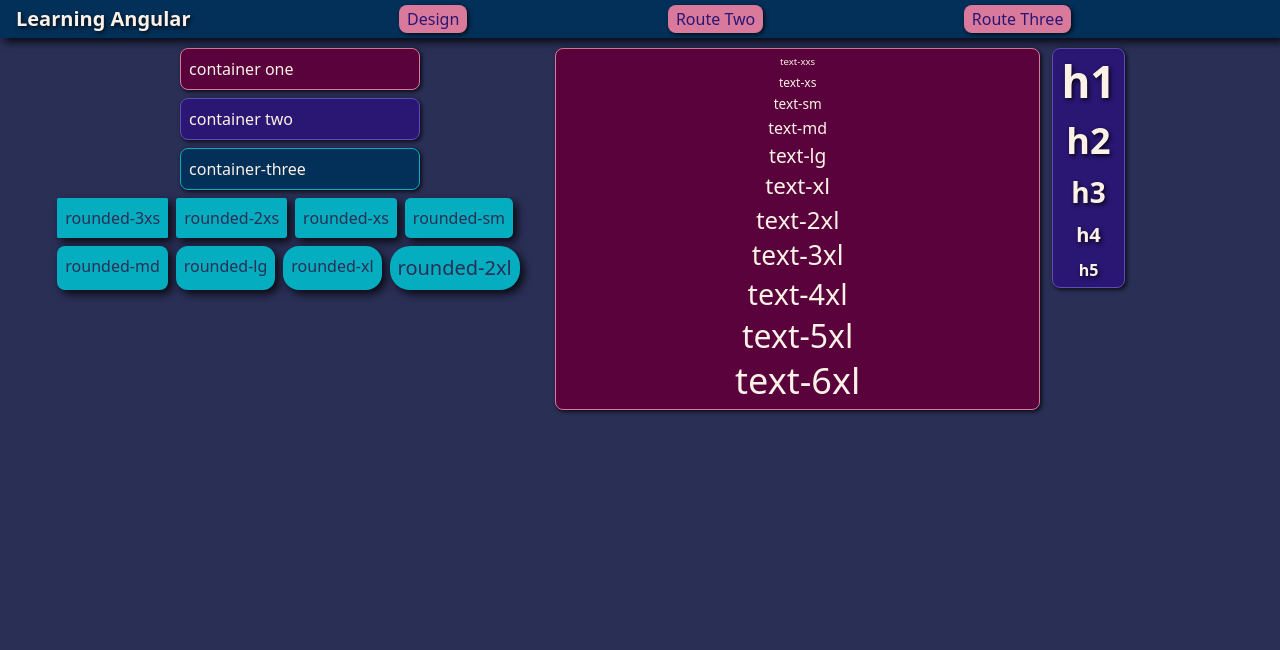
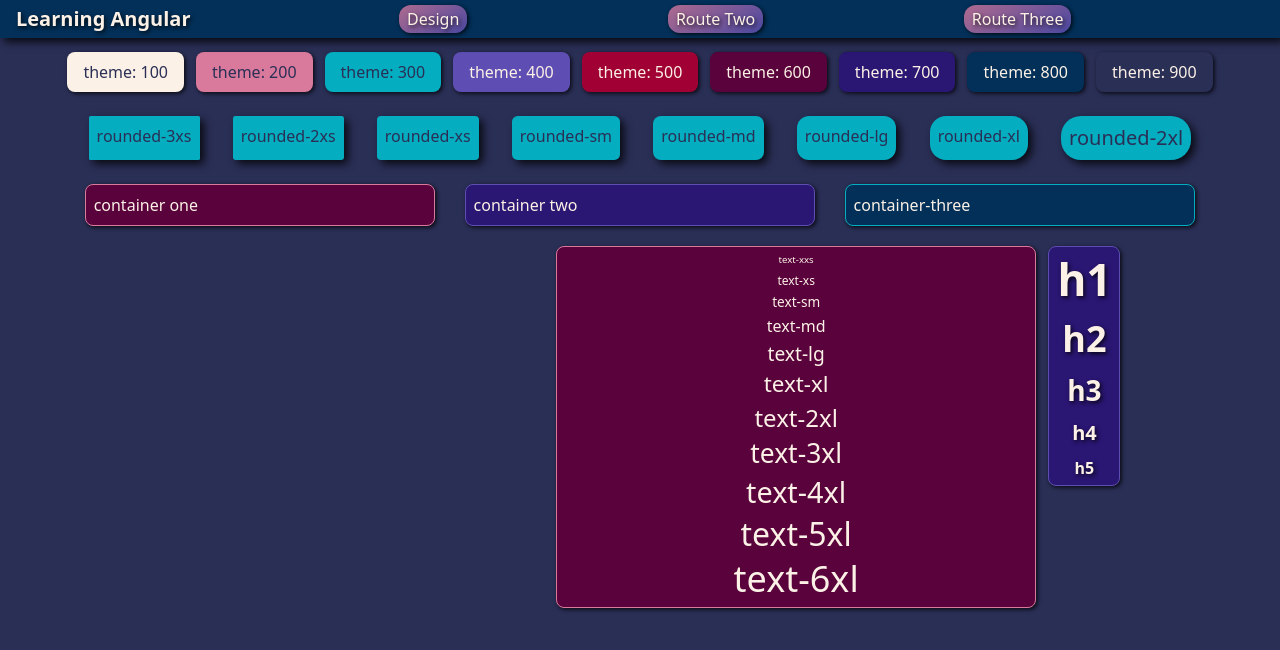
Before and after one commit to EvanMarie/learning-angular, an Angular app: page /design in a window 1280 px wide. Shown: the top 650 px of the page. Built offline with nearby package versions, Linux system fonts and the light colour scheme.

Commit message:
learning more

```diff
--- a/src/app/design/design.component.html
+++ b/src/app/design/design.component.html
@@ -1,12 +1,16 @@
 <div class="page-container pt-5vh">
-    <div class="wrapfull p-md gap-lg">
-        <div class="vstack md:w-5/12 gap-md">
-            <div class="vstackfull gap-md items-center">
-                <div class="container-one h-fit w-30vh">container one</div>
-                <div class="container-two h-fit w-30vh">container two</div>
-                <div class="container-three h-fit w-30vh">container-three</div>
+    <div class="wrapfull p-1.5vh justify-evenly gap-lg">
+        <div class="colortheme bg-100">theme: 100</div>
+        <div class="colortheme bg-200">theme: 200</div>
+        <div class="colortheme bg-300">theme: 300</div>
+        <div class="colortheme bg-400 text-100">theme: 400</div>
+        <div class="colortheme bg-500 text-100">theme: 500</div>
+        <div class="colortheme bg-600 text-100">theme: 600</div>
+        <div class="colortheme bg-700 text-100">theme: 700</div>
+        <div class="colortheme bg-800 text-100">theme: 800</div>
+        <div class="colortheme bg-900 text-100">theme: 900</div>
     </div>
-            <div class="wrapfull gap-md">
+    <div class="wrapfull gap-lg justify-evenly p-1.5vh ">
         <div class="simple-container rounded-3xs">rounded-3xs</div>
         <div class="simple-container rounded-2xs">rounded-2xs</div>
         <div class="simple-container rounded-xs">rounded-xs</div>
@@ -16,6 +20,17 @@
         <div class="simple-container rounded-xl">rounded-xl</div>
         <div class="simple-container rounded-2xl text-xl">rounded-2xl</div>
     </div>
+    <div class="flexfull py-1.5vh justify-evenly">
+        <div class="container-one h-fit w-30%">container one</div>
+        <div class="container-two h-fit w-30%">container two</div>
+        <div class="container-three h-fit w-30%">container-three</div>
+    </div>
+    <div class="wrapfull p-md gap-lg">
+        <div class="vstack md:w-5/12 gap-md">
+            <div class="vstackfull gap-md items-center">
+
+            </div>
+
 
         </div>
 
--- a/src/styles.css
+++ b/src/styles.css
@@ -232,11 +232,25 @@ body {
 
 .button {
   text-decoration: none;
-  background-color: var(--two);
-  color: var(--seven);
-  border-radius: var(--md);
+  background-color: var(--one);
+  background: linear-gradient(
+    145deg,
+    var(--two-eighty) 0%,
+    var(--four-eighty) 100%
+  );
+  color: var(--one);
+  text-shadow: var(--txtshadowmd);
+  border-radius: var(--lg);
   padding: var(--xxs) var(--md);
   box-shadow: var(--shadowmd);
+  font-weight: 500;
+  transition: background-color 0.3s ease, color 0.3s ease, box-shadow 0.3s ease;
+}
+
+.button:hover {
+  background-color: var(--five);
+  color: var(--one);
+  box-shadow: var(--shadowlg);
 }
 
 /* TYPOGRAPHY  */
@@ -648,12 +662,22 @@ h5 {
 
 /* BUILDING BLOCK CLASSES  */
 
+.page-container {
+  display: flex;
+  flex-direction: column;
+  align-items: center;
+  width: 100%;
+  height: 100svh;
+  overflow-y: auto;
+  overflow-x: hidden;
+}
+
 .flex {
   display: flex;
 }
 
 .flexfull {
-  flex: 1;
+  display: flex;
   width: 100%;
 }
 
@@ -681,16 +705,14 @@ h5 {
   flex-wrap: wrap;
 }
 
-/* CUSTOM COMPONENT CLASSES  */
+/* PROJECT SPECIFIC CUSTOM COMPONENT CLASSES  */
 
-.page-container {
+.colortheme {
   display: flex;
-  flex-direction: column;
-  align-items: center;
-  width: 100%;
-  height: 100svh;
-  overflow-y: auto;
-  overflow-x: hidden;
+  padding: 1vh 2vh;
+  border-radius: var(--md);
+  text-wrap: nowrap;
+  box-shadow: var(--shadowmd);
 }
 
 .simple-container {
```
Lines whose indentation alone changed are shown as unchanged.
